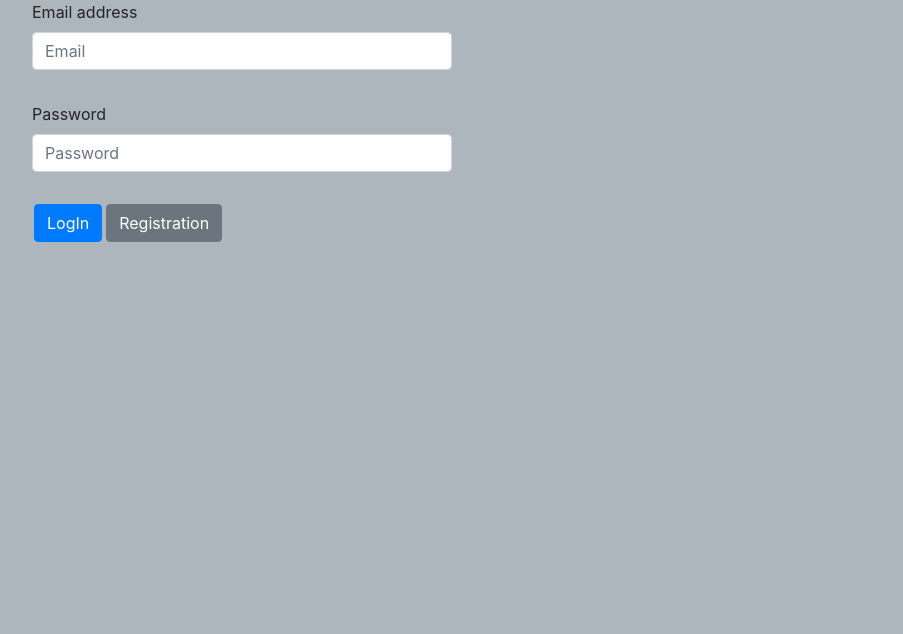
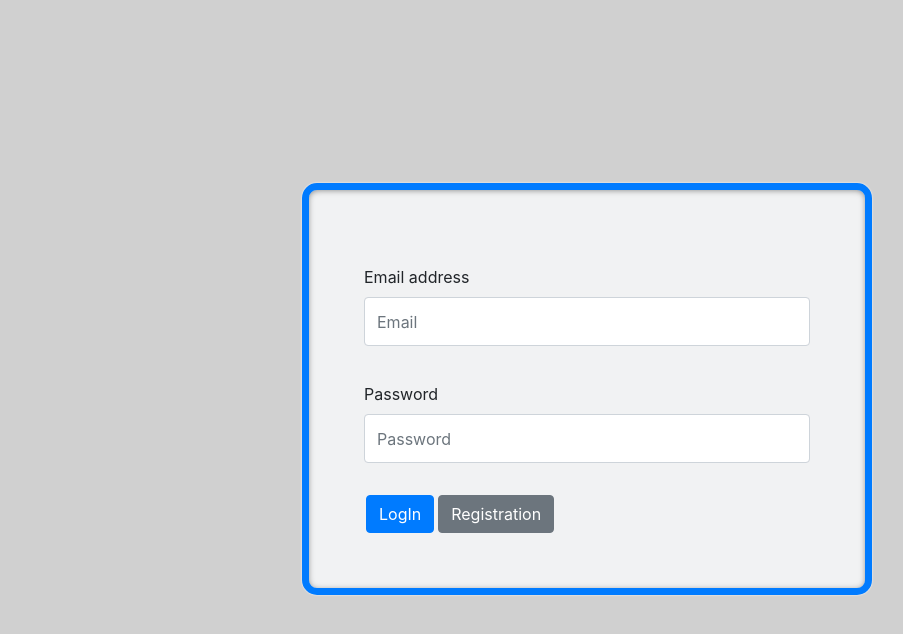
Before and after one commit to GeorgUser/TasksAPP, a React (Create React App) app in the folder client/: page / in a window 1280 px wide. Shown: the top 634 px of the page, without its empty margins (53-956 px from the left). Built offline with nearby package versions, Linux system fonts and the light colour scheme.

Commit message:
style update

```diff
--- a/client/public/css/style.css
+++ b/client/public/css/style.css
@@ -5,12 +5,13 @@
 }
 
 .bg {
-    background: #adb5bd;
+    background: #d0d0d0;
     min-height: 100vh;
+    padding-top: calc(50vh - 474px / 2);
 }
 
 .menu {
-    padding: 20px 0;
+    padding: 0 0 30px 0;
     border-bottom: 2px solid black;
 }
 
@@ -31,12 +32,23 @@
 }
 
 .form {
-    padding: 10px 0;
+    padding: 20px 0;
+    margin-bottom: 20px;
     border-bottom: 2px solid black;
 }
 
 .tableToDo {
-    max-width: 420px;
+    max-width: 570px;
+    background: #f1f2f3;
+    margin: 20px auto;
+    border: 7px solid #007bff;
+    padding: 55px;
+    box-shadow: inset 0 1px 6px -1px #7d7d7d, 0 0 2px 0 #fff;
+    border-radius: 15px;
+}
+
+.tableToDo h3 {
+    margin-top: 15px;
 }
 
 .newTask {
@@ -52,6 +64,7 @@
     width: 100%;
     display: flex;
     justify-content: space-between;
+    align-items: center;
 }
 
 .task p {
@@ -60,12 +73,16 @@
 
 .task {
     display: flex;
+    font-size: 20px;
+    font-weight: 400;
+    padding: 6px 0;
+    border-bottom: 1px solid #fbfbfb;
 }
 
 .taskNum {
     margin: 5px 5px 5px 0;
     font-size: 22px;
-    font-weight: bold;
+    font-weight: 400;
     display: inline-block;
 }
 
@@ -87,12 +104,6 @@
     width: 98px;
 }
 
-li {
-    margin: 5px 0;
-    font-size: 22px;
-    font-weight: bold;
-}
-
 input:focus,
 input:active,
 button:focus,
@@ -106,8 +117,14 @@ button:active {
 
 .form-group {
     margin-bottom: 0;
+    margin-top: 20px;
     padding-bottom: 1rem;
     position: relative;
+}
+
+.form-group .form-control,
+.newTask .form-control {
+    height: calc(2.2em + .75rem + 2px);
 }
 
 .message {
@@ -115,3 +132,7 @@ button:active {
     left: 2px;
     bottom: 0;
 }
+
+.newTask .btn-primary {
+    min-width: 100px;
+}
--- a/client/src/components/tasks/Task.js
+++ b/client/src/components/tasks/Task.js
@@ -7,7 +7,7 @@ import {faCheck, faTrashAlt, faUndo, faCheckDouble, faPen, faTimes} from '@forta
 import Spinner from "../Spinner";
 
 
-const Task = memo(({task, toggleTask, delTask, updateTaskForChange}) => {
+const Task = memo(({task, toggleTask, delTask, updateTaskForChange, position}) => {
 
     const [load, getLoad] = useState(false);
     const [on, setOn] = useState(false);
@@ -32,8 +32,8 @@ const Task = memo(({task, toggleTask, delTask, updateTaskForChange}) => {
     console.log("task === render");
     return (
         <li className="task-block">
-            <div className="task">
-                <p>{task.status && <FontAwesomeIcon icon={faCheckDouble}/>} {task.title}</p>
+            <div className="task-title">
+                <p><span className="taskNum">{position}.</span>{task.status && <FontAwesomeIcon icon={faCheckDouble}/>} {task.title}</p>
             </div>
             {load ? (<Spinner main={task.status ? '#dc3545' : '#28a745'}/>)
                 :
--- a/client/src/components/tasks/TasksList.js
+++ b/client/src/components/tasks/TasksList.js
@@ -18,8 +18,7 @@ const TasksList = ({ tasks, title, loadTasksAction, token }) => {
             <ul className="list-unstyled list">
                 {tasks.length ? tasks.map((task, i) => (
                         <div key={task._id} className="task">
-                            <span className="taskNum">{i+1}.</span>
-                            <Task task={task}/>
+                            <Task task={task} position={i+1}/>
                         </div>
                     )
                 ) : <Message/>}
```
